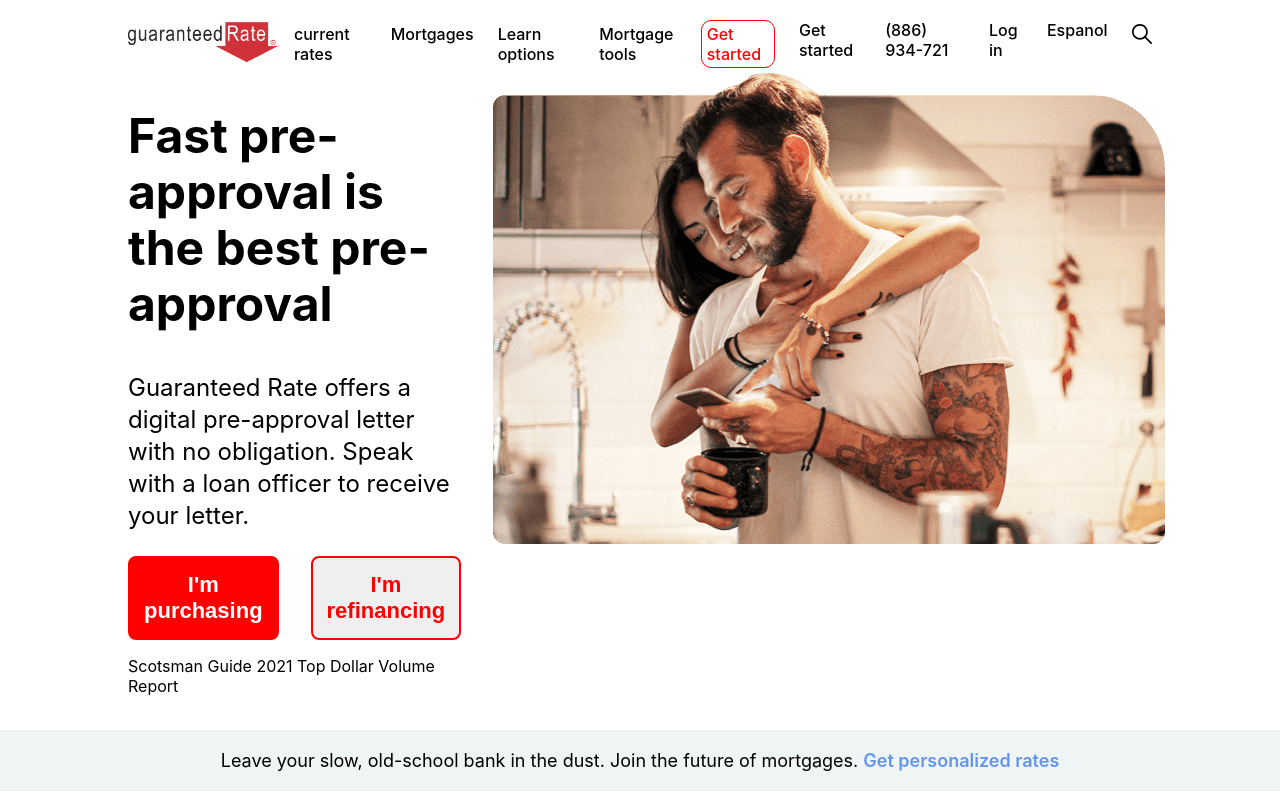
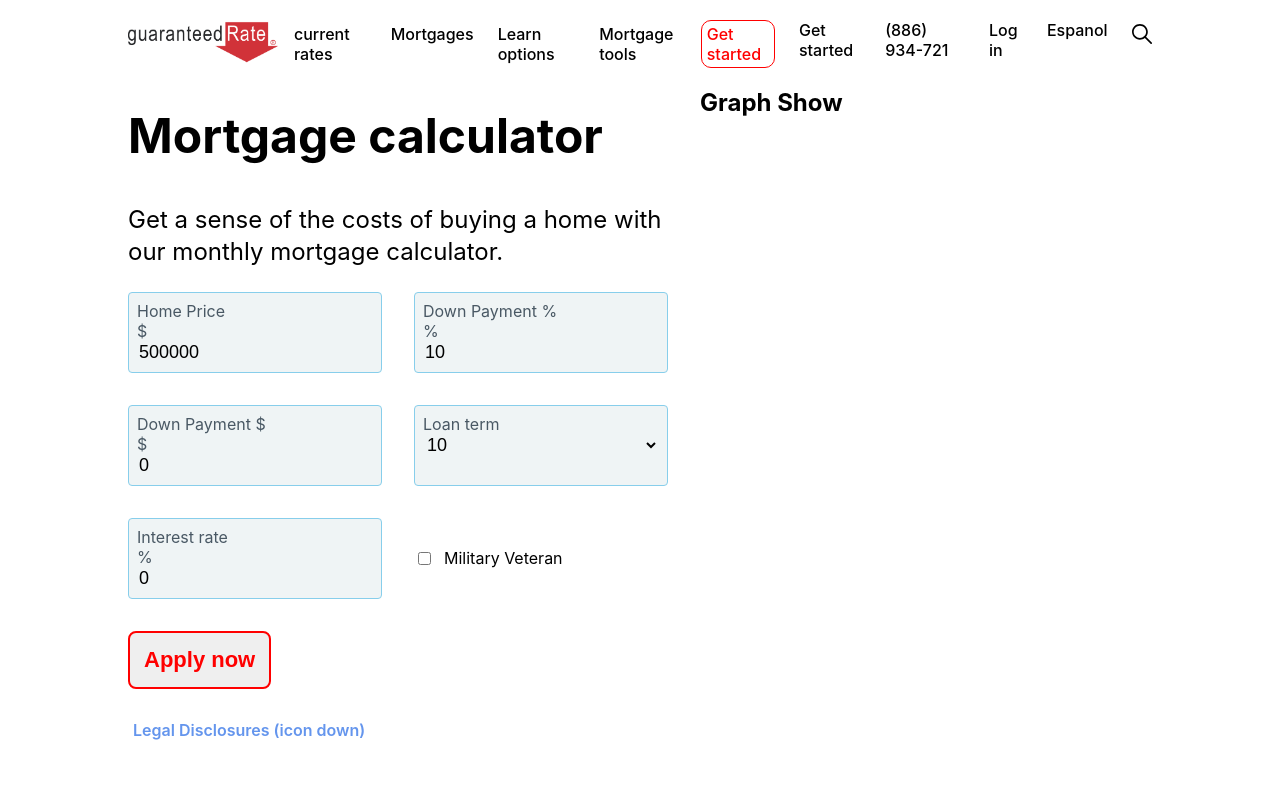
Before and after one commit to shuvo-h/rate-mortgage, a React (Create React App) app: page / in a window 1280 px wide. Shown: the top 800 px of the page. Built offline with nearby package versions, Linux system fonts and the light colour scheme.

Commit message:
fixed bug on navbar

```diff
--- a/src/App.css
+++ b/src/App.css
@@ -88,6 +88,7 @@
   border: none;
   background-color: transparent;
   outline: none;
+  font-size: 18px;
 }
 
 .mortgage_card{
--- a/src/views/components/HomeComponents/Calculator.js
+++ b/src/views/components/HomeComponents/Calculator.js
@@ -1,13 +1,13 @@
-import React, { useState } from 'react';
+import React, { useEffect, useState } from 'react';
 
 const calculatorData = {
     title: "Mortgage calculator",
     info:"Get a sense of the costs of buying a home with our monthly mortgage calculator.",
     prices: {
-        home: 300,
-        downpay_1: 300,
-        downpay_2: 400,
-        interest_rate: 15,
+    //     home: 300,
+    //     downpay_1: 300,
+    //     downpay_2: 400,
+    //     interest_rate: 15,
         loan_term: ["10","20","30"]
     },
     disclosures: ["Start house hunting! An agent knows your market and works with you to find your dream home on your budget. When you find your perfect home, present the seller a purchase contract with all the details.", "Start house hunting! An agent knows your market and works with you to find your dream home on your budget. When you find your perfect home, present the seller a purchase contract with all the details. Start house hunting! An agent knows your market and works with you to find your dream home on your budget. When you find your perfect home, present the seller a purchase contract with all the details. Start house hunting! An agent knows your market and works with you to find your dream home on your budget. When you find your perfect home, present the seller a purchase contract with all the details."]
@@ -15,6 +15,21 @@ const calculatorData = {
 
 const Calculator = () => {
     const [isOpen,setIsOpen] = useState(false);
+    const [homePrice,setHomePrice] = useState(500000);
+    const [downPayPercent,setDownPayPercent] = useState(10);
+    const [downPay,setDownPay] = useState(0);
+    const [termInMonth,setTermInMonth] = useState(0);
+    const [interestRate,setInterestRate] = useState(0);
+    const [isMilitaryVeteran,setIsMilitaryVeteran] = useState(0);
+
+    console.log({homePrice,downPay,downPayPercent,termInMonth,interestRate,isMilitaryVeteran});
+
+    useEffect(()=>{
+        const loanAmount = homePrice - ((homePrice * downPayPercent)/100);
+        console.log(loanAmount);
+    },[])
+
+
     return (
         <section style={{display:"grid", gridTemplateColumns:"repeat(2,1fr)", gap:"2rem"}} className="container">
             <div>
@@ -25,27 +40,27 @@ const Calculator = () => {
                         <p style={{margin:0}}>Home Price</p>
                         <div>
                             $
-                            <input className='calc_input' type="number" value={calculatorData.prices.home} />
+                            <input className='calc_input' onChange={e=>setHomePrice(parseFloat(e.target.value))} type="number" value={homePrice} />
                         </div>
                     </div>
                     <div className='calc_Input_wrapper'>
                         <p style={{margin:0}}>Down Payment %</p>
                         <div> %
-                            <input className='calc_input' type="number" value={calculatorData.prices.downpay_1} />
+                            <input className='calc_input' onChange={e=>setDownPayPercent(parseFloat(e.target.value))} type="number" value={downPayPercent} />
                         </div>
                     </div>
                     <div className='calc_Input_wrapper'>
                         <p style={{margin:0}}>Down Payment $</p>
                         <div>
                             $
-                            <input className='calc_input' type="number" value={calculatorData.prices.downpay_2} />
+                            <input className='calc_input' onChange={e=>setDownPay(parseFloat(e.target.value))} type="number" value={downPay} />
                         </div>
                     </div>
                     <div className='calc_Input_wrapper'>
                         <p style={{margin:0}}>Loan term</p>
-                        <select  className='calc_input' style={{width:"100%",}} name="" id="">
+                        <select  className='calc_input' style={{width:"100%",}} onChange={e=>setTermInMonth(parseFloat(e.target.value)*12)} name="" id="">
                             {
-                                calculatorData.prices.loan_term.map(term => <option>{term}</option>)
+                                calculatorData.prices.loan_term.map(term => <option value={term} key={term}>{term}</option>)
                             }
                         </select>
                     </div>
@@ -53,12 +68,12 @@ const Calculator = () => {
                         <p style={{margin:0}}>Interest rate</p>
                         <div>
                             %
-                            <input className='calc_input' type="number" value={calculatorData.prices.interest_rate} />
+                            <input className='calc_input' onChange={e=>setInterestRate(parseFloat(e.target.value))} type="number" value={interestRate} />
 
                         </div>
                     </div>
                     <div style={{display:"flex", alignItems:"center", gap:"10px"}}>
-                        <input type="checkbox" />
+                        <input onChange={e=>setIsMilitaryVeteran(e.target.value)} type="checkbox" />
                         <p style={{margin:0}}>Military Veteran</p>
                     </div>
                     <div className='banner_buttons' style={{display:"block"}}>
--- a/src/views/pages/Home.js
+++ b/src/views/pages/Home.js
@@ -17,18 +17,18 @@ const Home = () => {
                 <NavBar></NavBar>
             </header>
             <main>
-                <Banner></Banner>
-                <p style={{padding:"20px 0",fontSize:"18px",backgroundColor:"#eff4f5", textAlign:"center"}}>Leave your slow, old-school bank in the dust. Join the future of mortgages. <span><a style={{fontWeight:"600", textDecoration:"none",color:"#6495ED"}} href="https://www.rate.com/redirect?dest=https://apply.guaranteedrate.com/apply/loan-purpose&icid=stickybar:getrates">Get personalized rates</a></span></p>
+                {/* <Banner></Banner> */}
+                {/* <p style={{padding:"20px 0",fontSize:"18px",backgroundColor:"#eff4f5", textAlign:"center"}}>Leave your slow, old-school bank in the dust. Join the future of mortgages. <span><a style={{fontWeight:"600", textDecoration:"none",color:"#6495ED"}} href="https://www.rate.com/redirect?dest=https://apply.guaranteedrate.com/apply/loan-purpose&icid=stickybar:getrates">Get personalized rates</a></span></p> */}
                 <Calculator></Calculator>
-                <PurchaseWork></PurchaseWork>
-                <DigitalPersonal></DigitalPersonal>
-                <Mortgage></Mortgage>
-                <Topics></Topics>
-                <Paving></Paving>
+                {/* <PurchaseWork></PurchaseWork> */}
+                {/* <DigitalPersonal></DigitalPersonal> */}
+                {/* <Mortgage></Mortgage> */}
+                {/* <Topics></Topics> */}
+                {/* <Paving></Paving> */}
             </main>
             <footer>
-                <Footer></Footer>
-                <BottomFooter></BottomFooter>
+                {/* <Footer></Footer> */}
+                {/* <BottomFooter></BottomFooter> */}
             </footer>
         </div>
     );
```
